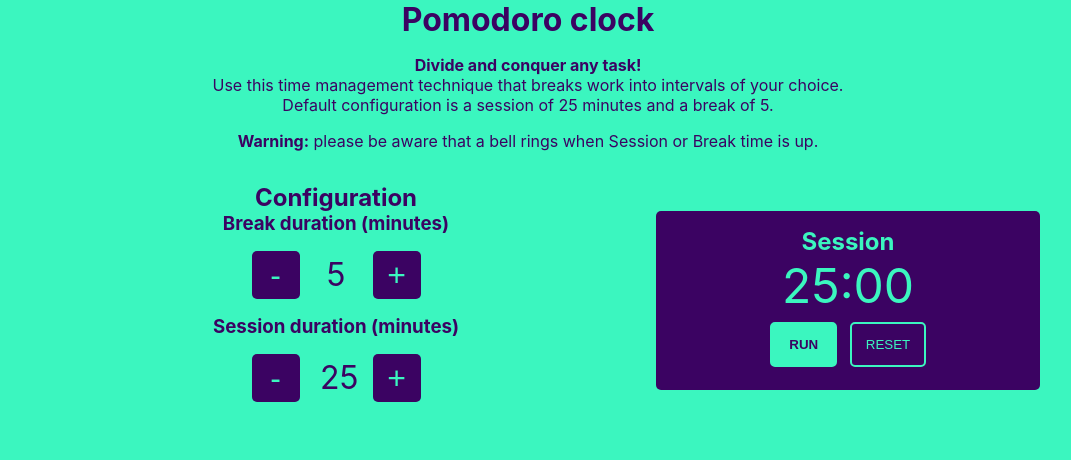
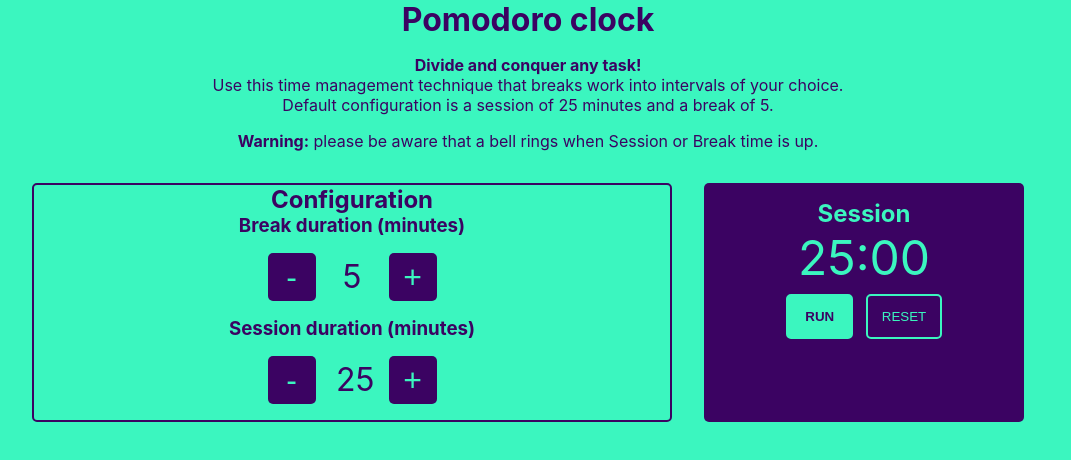
Before and after one commit to jboisseur/mini_projects, a React (Create React App) app in the folder pomodoro/: page / in a window 1280 px wide. Shown: the top 460 px of the page, without its empty margins (112-1183 px from the left). Built offline with nearby package versions, Linux system fonts and the light colour scheme.

Commit message:
CSS changes

```diff
--- a/pomodoro/src/App.scss
+++ b/pomodoro/src/App.scss
@@ -8,7 +8,7 @@
 .App {
   margin: 1em auto;
   display: flex;
-  align-items: center;
+  align-items: space-around;
   justify-content: center;
   width: 80vw;
 }
@@ -30,9 +30,11 @@ button:hover {
 
 // Specific to Configuration
 .config-component {
-  margin: 1em auto;
+  margin: 1em;
   min-width: 50vw;
   width: $default-width;
+  border: 2px solid $secondary-color;
+  border-radius: 5px;
 }
 
 .config-component button {
@@ -49,7 +51,7 @@ button:hover {
 
 // Specific to Session
 .session-component {
-  margin: 1em auto;
+  margin: 1em;
   padding: 1em;
   width: $default-width;
   background-color: $secondary-color;
```
